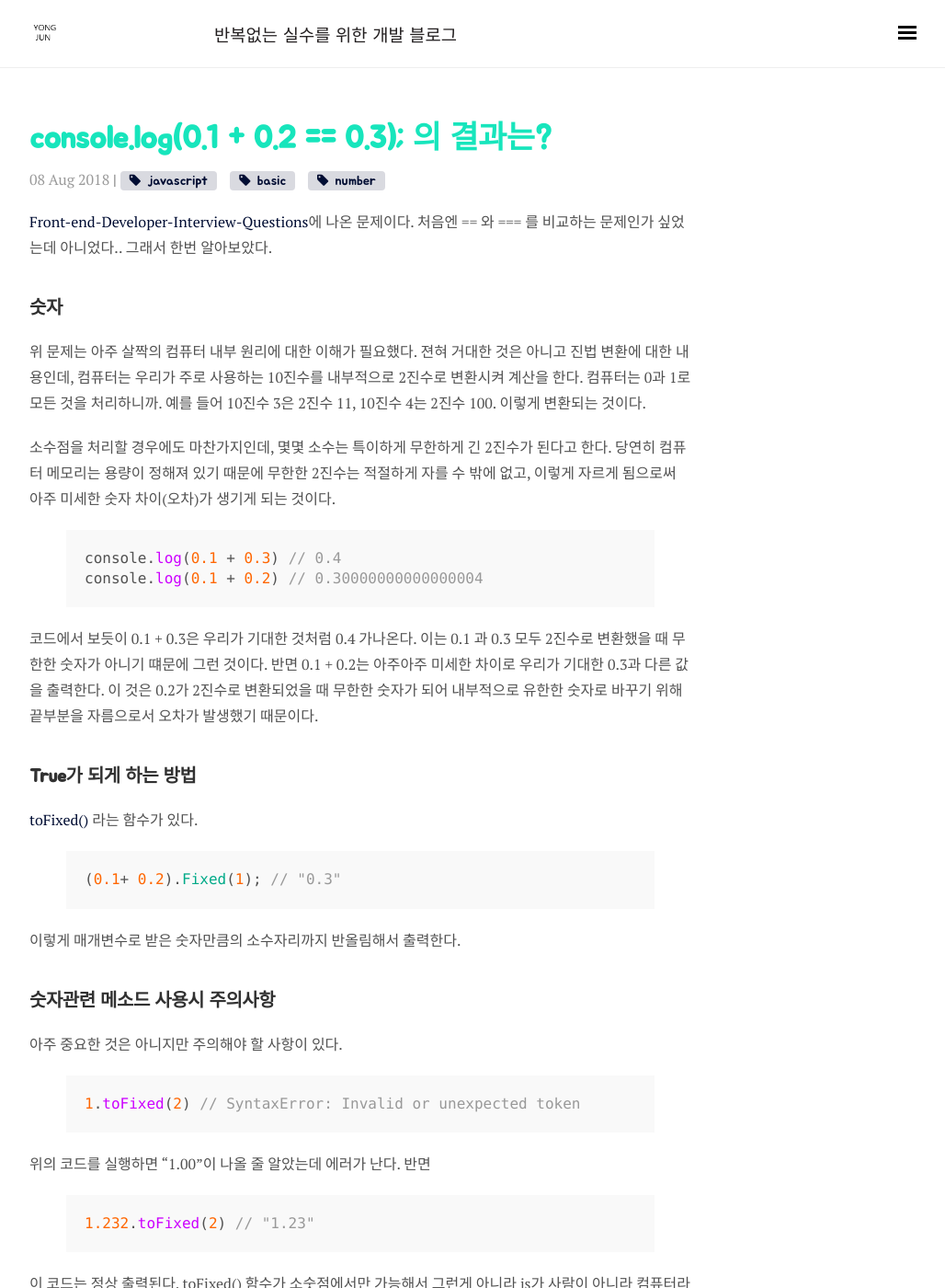
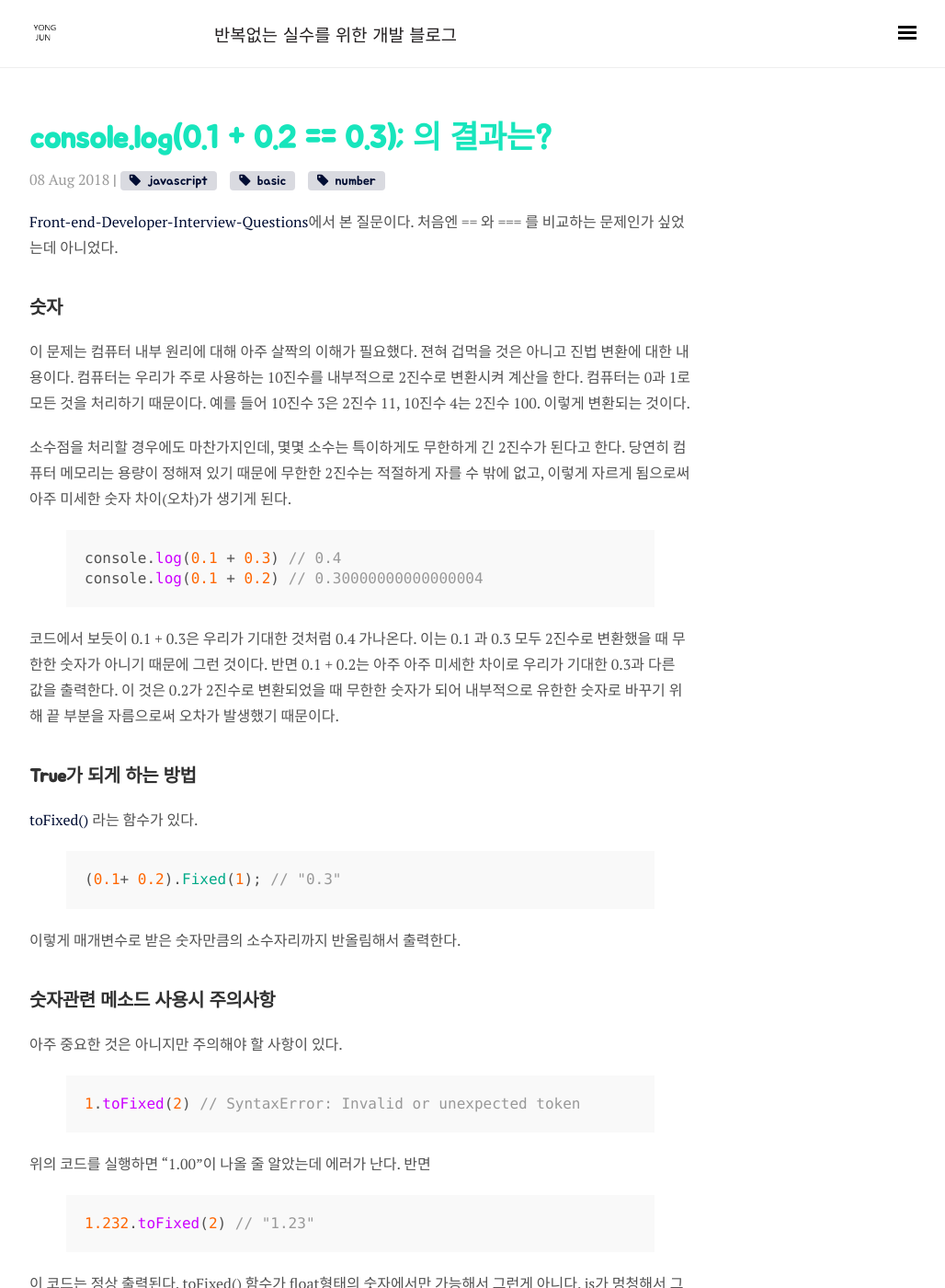
Before and after one commit to wooooooak/wooooooak.github.io, a Jekyll site: the page built from _posts/2018-08-08-console.log(0.1 + 0.2 == 0.3);의 결과.md, in a window 1280 px wide and 1400 px high. Shown: the whole window at 92% size, without its empty margins (248-1276 px from the left). Built offline with Jekyll 4.4.1, drawn with Linux system fonts in a browser that asks for light colours; nearby versions of some CDN libraries; some web fonts are replaced; comment, search, counter and statistics services are not loaded; some of the changed text lies outside the part shown.

Commit message:
오타 및 가독성 개선

````diff
--- a/_posts/2018-08-08-console.log(0.1 + 0.2 == 0.3);의 결과.md
+++ b/_posts/2018-08-08-console.log(0.1 + 0.2 == 0.3);의 결과.md
@@ -6,20 +6,20 @@ tags: [javascript, basic, number]
 comments: true
 ---
 
-[Front-end-Developer-Interview-Questions](https://github.com/h5bp/Front-end-Developer-Interview-Questions/tree/master/Translations/Korean)에 나온 문제이다. 처음엔 == 와 === 를 비교하는 문제인가 싶었는데 아니었다.. 그래서 한번 알아보았다.
+[Front-end-Developer-Interview-Questions](https://github.com/h5bp/Front-end-Developer-Interview-Questions/tree/master/Translations/Korean)에서 본 질문이다. 처음엔 == 와 === 를 비교하는 문제인가 싶었는데 아니었다.
 
 ## 숫자
-위 문제는 아주 살짝의 컴퓨터 내부 원리에 대한 이해가 필요했다. 젼혀 거대한 것은 아니고 진법 변환에 대한 내용인데, 컴퓨터는 우리가 주로 사용하는 10진수를 내부적으로 2진수로 변환시켜 계산을 한다. 컴퓨터는 0과 1로 모든 것을 처리하니까. 예를 들어 10진수 3은 2진수 11, 10진수 4는 2진수 100. 이렇게 변환되는 것이다.
+이 문제는 컴퓨터 내부 원리에 대해 아주 살짝의 이해가 필요했다. 젼혀 겁먹을 것은 아니고 진법 변환에 대한 내용이다. 컴퓨터는 우리가 주로 사용하는 10진수를 내부적으로 2진수로 변환시켜 계산을 한다. 컴퓨터는 0과 1로 모든 것을 처리하기 때문이다. 예를 들어 10진수 3은 2진수 11, 10진수 4는 2진수 100. 이렇게 변환되는 것이다.
 
-소수점을 처리할 경우에도 마찬가지인데, 몇몇 소수는 특이하게 무한하게 긴 2진수가 된다고 한다. 당연히 컴퓨터 메모리는 용량이 정해져 있기 때문에 무한한 2진수는 적절하게 자를 수 밖에 없고, 이렇게 자르게 됨으로써 아주 미세한 숫자 차이(오차)가 생기게 되는 것이다.
+소수점을 처리할 경우에도 마찬가지인데, 몇몇 소수는 특이하게도 무한하게 긴 2진수가 된다고 한다. 당연히 컴퓨터 메모리는 용량이 정해져 있기 때문에 무한한 2진수는 적절하게 자를 수 밖에 없고, 이렇게 자르게 됨으로써 아주 미세한 숫자 차이(오차)가 생기게 된다.
 
 {% highlight javascript %}
 console.log(0.1 + 0.3) // 0.4
 console.log(0.1 + 0.2) // 0.30000000000000004
 {% endhighlight %}
 
-코드에서 보듯이 0.1 + 0.3은 우리가 기대한 것처럼 0.4 가나온다. 이는 0.1 과 0.3 모두 2진수로 변환했을 때 무한한 숫자가 아니기 떄문에 그런 것이다.
-반면 0.1 + 0.2는 아주아주 미세한 차이로 우리가 기대한 0.3과 다른 값을 출력한다. 이 것은 0.2가 2진수로 변환되었을 때 무한한 숫자가 되어 내부적으로 유한한 숫자로 바꾸기 위해 끝부분을 자름으로서 오차가 발생했기 때문이다.
+코드에서 보듯이 0.1 + 0.3은 우리가 기대한 것처럼 0.4 가나온다. 이는 0.1 과 0.3 모두 2진수로 변환했을 때 무한한 숫자가 아니기 때문에 그런 것이다.
+반면 0.1 + 0.2는 아주 아주 미세한 차이로 우리가 기대한 0.3과 다른 값을 출력한다. 이 것은 0.2가 2진수로 변환되었을 때 무한한 숫자가 되어 내부적으로 유한한 숫자로 바꾸기 위해 끝 부분을 자름으로써 오차가 발생했기 때문이다.
 
 ## True가 되게 하는 방법
 [toFixed()](https://developer.mozilla.org/ko/docs/Web/JavaScript/Reference/Global_Objects/Number/toFixed) 라는 함수가 있다.
@@ -42,9 +42,7 @@ console.log(0.1 + 0.2) // 0.30000000000000004
 1.232.toFixed(2) // "1.23"
 {% endhighlight %}
 
-이 코드는 정상 출력된다. toFixed() 함수가 소숫점에서만 가능해서 그런게 아니라 js가 사람이 아니라 컴퓨터라 그런 것....(?)
-
-js는 숫자 부분에서 . 이 나오면 당연히 소숫점이라 생각해서 . 뒤에 소수가 올 것이라 생각한다. 그런데 1.toFixed(2); 같은 경우에는 .뒤에 숫자가 아니라 함수가 와버려서 js가 에러를 뿜어준 것이다. 반면
+이 코드는 정상 출력된다. toFixed() 함수가 float형태의 숫자에서만 가능해서 그런게 아니다. js가 멍청해서 그런 것이다....(?) js는 숫자 부분에서 . 이 나오면 당연히 소숫점이라 생각해서 . 뒤에 소수가 올 것이라 생각한다. 그런데 1.toFixed(2); 같은 경우에는 .뒤에 숫자가 아니라 함수가 와버려서 js가 당황한 나머지 에러를 뿜어준 것이다. 반면
 ```
 1.232.toFixed(2) // "1.23"
 ```
````
Also changed, not shown: _posts/2018-08-06-s3 AccessDenied errer.md (+1 -1 lines), _posts/2018-11-23-웹으로보는네트워크2.md (+7 -5 lines).
